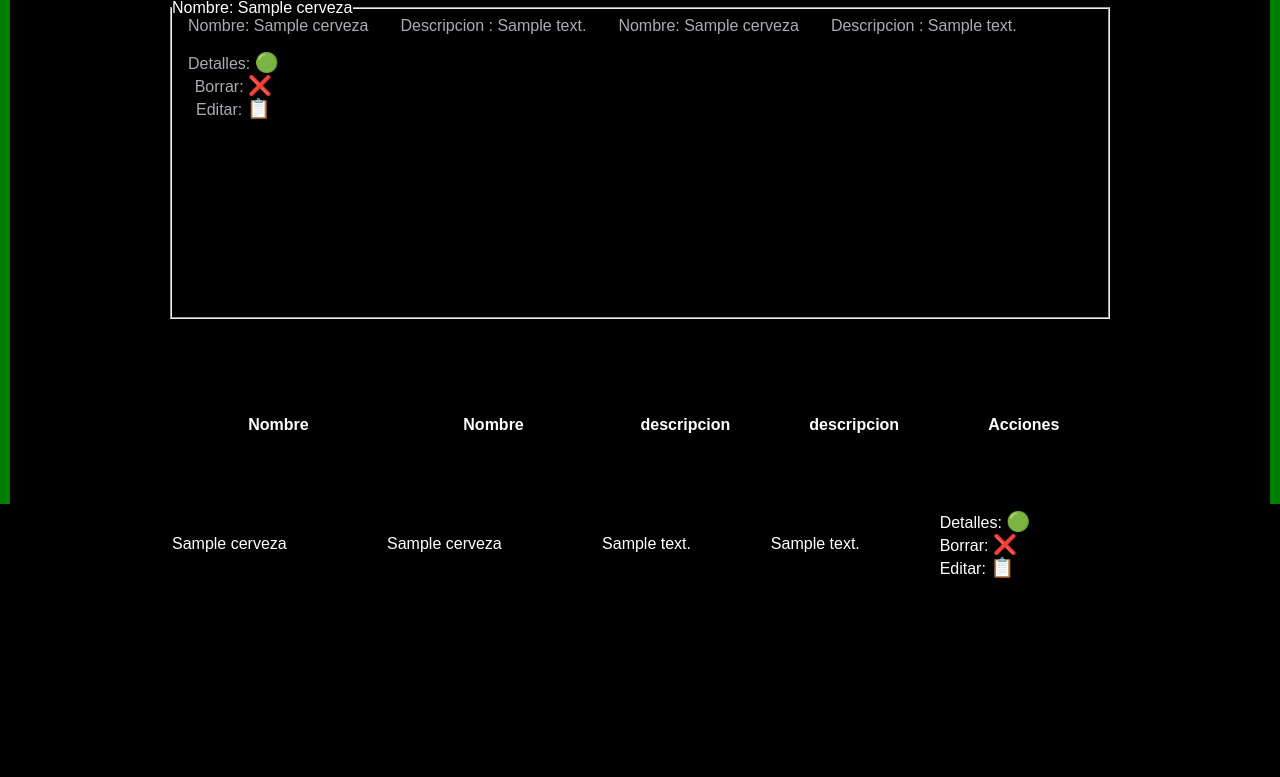
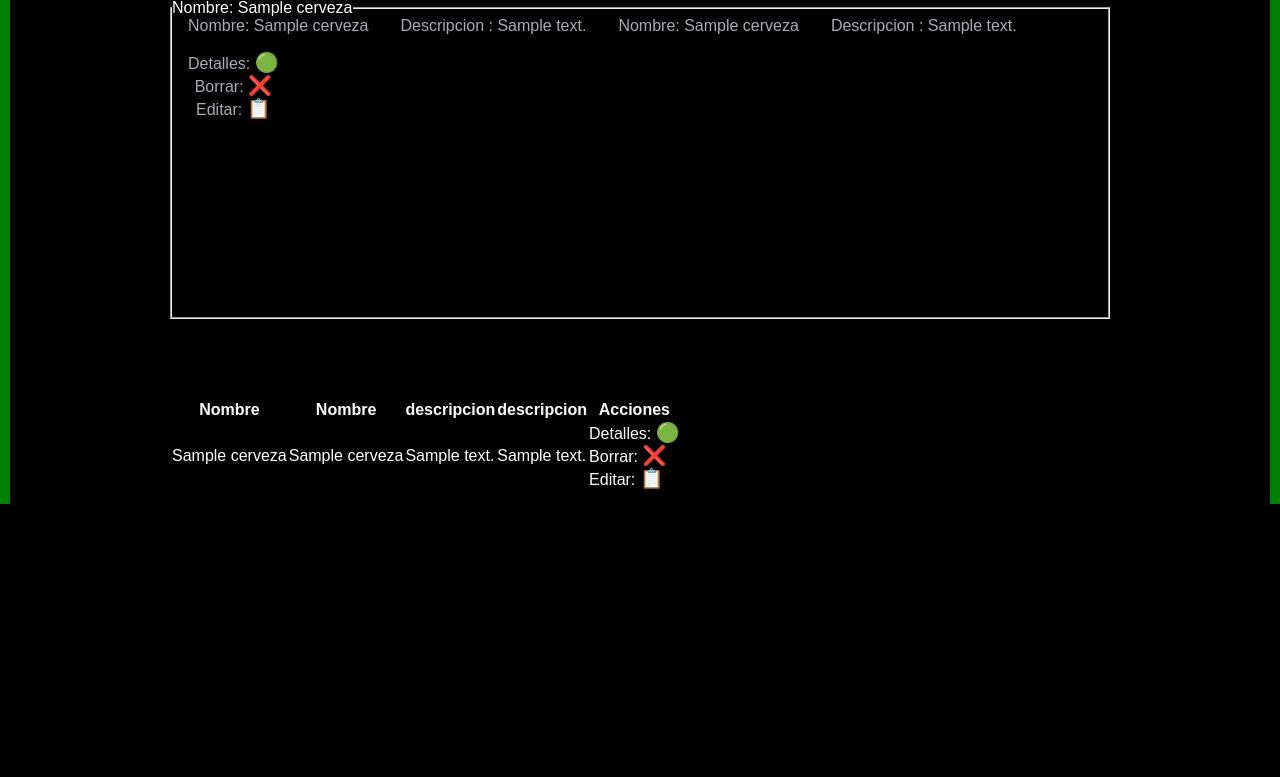
Before and after one commit to limanriqv/Django-Crearte, a Django app: page /store/ in a window 1280 px wide. Shown: the part 316-1093 px from the top of the page. Run offline with Django 5.2, Linux system fonts and the light colour scheme; tables that the repository leaves empty hold one stand-in row (values such as "Sample post"); some libraries are stand-ins or nearby versions; some web fonts are replaced.

Commit message:
last commit con host pythonanywhere17

```diff
--- a/store_manager/store_app/templates/store.html
+++ b/store_manager/store_app/templates/store.html
@@ -39,7 +39,7 @@
         </fieldset>
 
 
-        <table class="default">
+        <table class="list">
 
           <tr>
 
```
